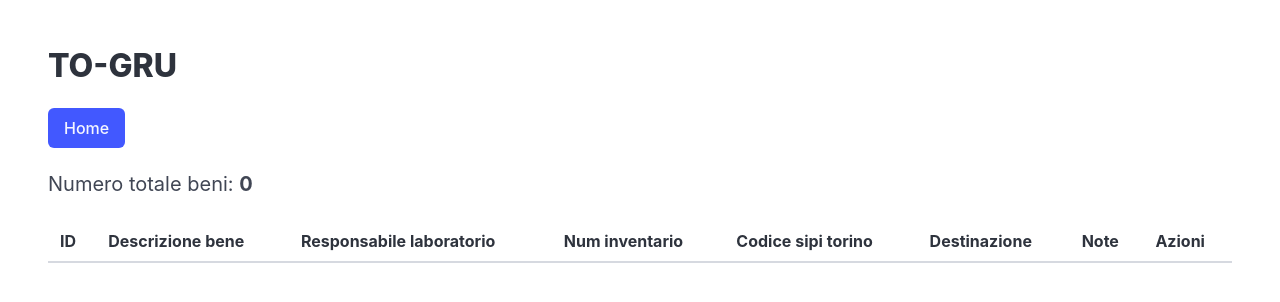
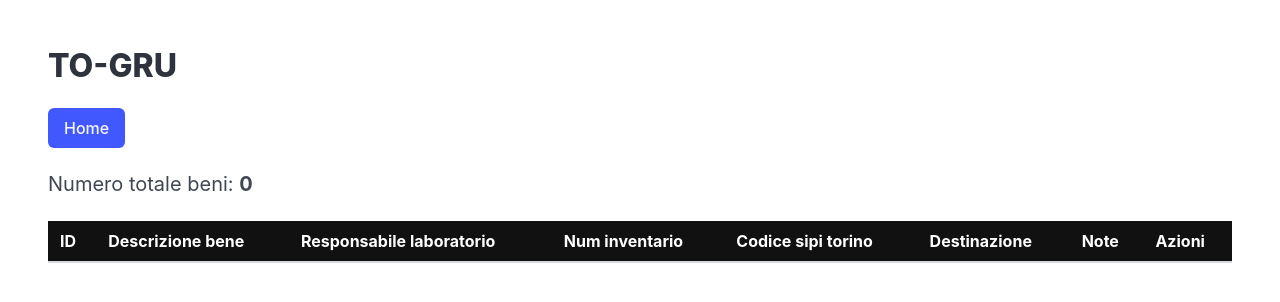
Before and after one commit to olivierfriard/togru, a Flask app: page /togru/tutti in a window 1280 px wide. Shown: the top 302 px of the page. Run offline with Flask 3, Linux system fonts and the light colour scheme; data that the repository does not hold is empty; parts of the project's set-up code (start-up, migrations or seed data) failed here and were passed over.

Commit message:
some changes

```diff
--- a/templates/tutti_record.html
+++ b/templates/tutti_record.html
@@ -23,6 +23,26 @@
 {% endwith %}
 
 <p class="subtitle is-5 mt-5">Numero totale beni: <b>{{ records|length }}</b></p>
+
+<style>
+.table-container {
+  max-height: 80vh; /* oppure 100vh meno eventuali header/footer */
+  overflow-y: auto;
+}
+
+.table thead th {
+  position: sticky;
+  top: 0;
+  color: #ffffff;
+  background: #111111;
+  z-index: 2;
+}
+
+/* opzionale: bordi sopra/sotto header */
+.table thead {
+  border-bottom: 2px solid #ddd;
+}
+</style>
 
 <div class="table-container">
 <table class="table is-striped is-fullwidth is-hoverable">
@@ -50,7 +70,7 @@
 <a class="button is-small is-warning" href="{{ url_for('modifica', record_id=r.id, query_string=query_string) }}">Modifica</a>
 
 
-<form method="post" action="{{ url_for('delete_record', record_id=r.id, query_string=query_string) }}" style="display:inline;" onsubmit="return confirm('Sei sicuro di voler eliminare questo record?');">
+<form method="post" action="{{ url_for('delete_record', record_id=r.id, query_string='view') }}" style="display:inline;" onsubmit="return confirm('Sei sicuro di voler eliminare questo record?');">
 <button class="button is-small is-danger" type="submit">Elimina</button>
 </form>
 
```
Also changed, not shown: templates/table.html (+25 -0 lines).
